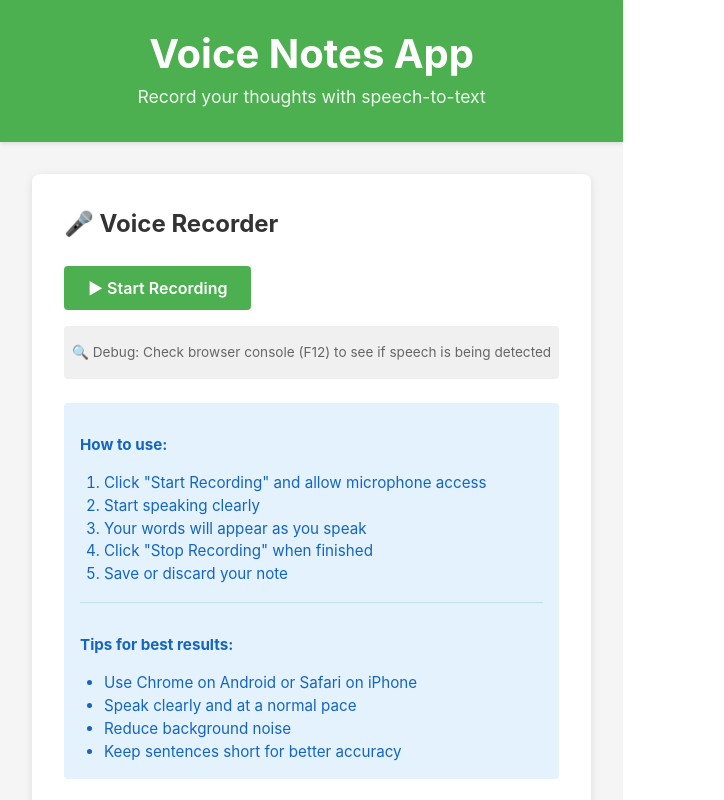
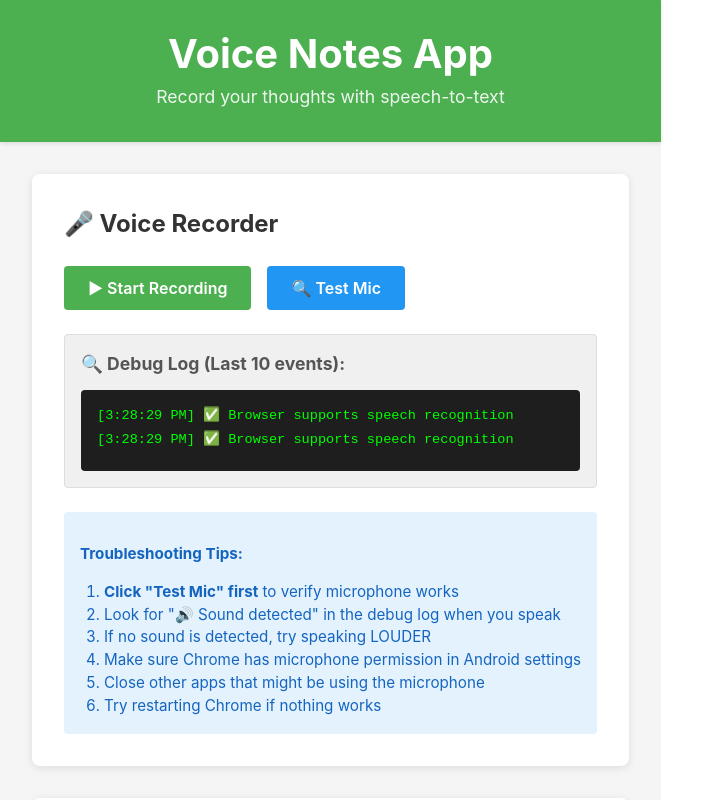
Before and after one commit to sync008/voice-notes-app, a React (Vite) app in the folder my-react-app/: page / in a window 1280 px wide. Shown: the top 800 px of the page, without its empty margins (0-724 px from the left). Built offline with nearby package versions, Linux system fonts and the light colour scheme.

Commit message:
amndroid debug 2

```diff
--- a/my-react-app/src/App.jsx
+++ b/my-react-app/src/App.jsx
@@ -36,116 +36,168 @@ const Recorder = ({ onTranscriptComplete }) => {
   const [interimTranscript, setInterimTranscript] = useState('');
   const [error, setError] = useState('');
   const [browserSupport, setBrowserSupport] = useState(true);
+  const [debugLogs, setDebugLogs] = useState([]);
+  const [micPermissionGranted, setMicPermissionGranted] = useState(false);
 
   const recognitionRef = useRef(null);
-  const restartTimeoutRef = useRef(null);
   const isStoppedManually = useRef(false);
+  const hasStartedSuccessfully = useRef(false);
+
+  // Add debug log
+  const addDebugLog = (message) => {
+    const timestamp = new Date().toLocaleTimeString();
+    setDebugLogs(prev => [`[${timestamp}] ${message}`, ...prev].slice(0, 10));
+    console.log(message);
+  };
 
   // Check browser support
   useEffect(() => {
     const SpeechRecognition = window.SpeechRecognition || window.webkitSpeechRecognition;
     if (!SpeechRecognition) {
       setBrowserSupport(false);
-      setError('Speech recognition is not supported on this browser. Please use Chrome, Safari, or Edge.');
+      setError('Speech recognition is not supported on this browser. Please use Chrome.');
+      addDebugLog('❌ Browser does not support speech recognition');
+    } else {
+      addDebugLog('✅ Browser supports speech recognition');
     }
   }, []);
+
+  // Test microphone access
+  const testMicrophone = async () => {
+    addDebugLog('🔍 Testing microphone access...');
+    try {
+      const stream = await navigator.mediaDevices.getUserMedia({ audio: true });
+      addDebugLog('✅ Microphone access granted!');
+      setMicPermissionGranted(true);
+
+      // Stop the stream
+      stream.getTracks().forEach(track => {
+        track.stop();
+        addDebugLog('🎤 Microphone track stopped');
+      });
+
+      return true;
+    } catch (err) {
+      addDebugLog(`❌ Microphone error: ${err.message}`);
+      setError(`Microphone access failed: ${err.message}`);
+      return false;
+    }
+  };
 
   // Initialize recognition
   const initRecognition = () => {
     const SpeechRecognition = window.SpeechRecognition || window.webkitSpeechRecognition;
-    if (!SpeechRecognition) return null;
+    if (!SpeechRecognition) {
+      addDebugLog('❌ SpeechRecognition not available');
+      return null;
+    }
 
     const recognition = new SpeechRecognition();
 
     // Android Chrome optimized settings
-    recognition.continuous = true; // Changed to true for better Android support
+    recognition.continuous = true;
     recognition.interimResults = true;
     recognition.maxAlternatives = 1;
     recognition.lang = 'en-US';
 
+    addDebugLog('⚙️ Recognition configured: continuous=true, lang=en-US');
+
     recognition.onstart = () => {
-      console.log('✅ Speech recognition started successfully');
+      addDebugLog('✅ Recognition STARTED - Microphone is now listening');
+      hasStartedSuccessfully.current = true;
       setError('');
       setIsRecording(true);
     };
 
+    recognition.onaudiostart = () => {
+      addDebugLog('🎤 Audio capture started - Sound is being captured');
+    };
+
+    recognition.onsoundstart = () => {
+      addDebugLog('🔊 Sound detected by microphone');
+    };
+
+    recognition.onspeechstart = () => {
+      addDebugLog('🗣️ Speech detected - Processing your words...');
+    };
+
     recognition.onresult = (event) => {
-      console.log('🎤 Received speech result:', event.results.length, 'results');
+      addDebugLog(`📝 Got ${event.results.length} result(s)`);
       let interim = '';
       let final = '';
 
       for (let i = event.resultIndex; i < event.results.length; i++) {
-        const transcript = event.results[i][0].transcript;
-        console.log(`Result ${i}: "${transcript}" (final: ${event.results[i].isFinal})`);
+        const text = event.results[i][0].transcript;
+        const confidence = event.results[i][0].confidence;
 
         if (event.results[i].isFinal) {
-          final += transcript + ' ';
+          final += text + ' ';
+          addDebugLog(`✅ FINAL: "${text}" (confidence: ${confidence?.toFixed(2) || 'N/A'})`);
         } else {
-          interim += transcript;
+          interim += text;
+          addDebugLog(`⏳ INTERIM: "${text}"`);
         }
       }
 
       if (final) {
-        console.log('✅ Final transcript:', final);
         setTranscript(prev => prev + final);
-      }
-      if (interim) {
-        console.log('⏳ Interim transcript:', interim);
       }
       setInterimTranscript(interim);
     };
 
+    recognition.onspeechend = () => {
+      addDebugLog('🔇 Speech ended - No more speech detected');
+    };
+
+    recognition.onsoundend = () => {
+      addDebugLog('🔇 Sound ended - No more sound detected');
+    };
+
+    recognition.onaudioend = () => {
+      addDebugLog('🔇 Audio capture ended');
+    };
+
     recognition.onerror = (event) => {
-      console.error('Speech recognition error:', event.error);
+      addDebugLog(`❌ ERROR: ${event.error} - ${event.message || 'No message'}`);
 
-      // Handle specific errors
       if (event.error === 'not-allowed' || event.error === 'permission-denied') {
-        setError('Microphone permission denied. Please go to Chrome Settings > Site Settings > Microphone and allow access for this site, then reload the page.');
+        setError('Microphone permission denied. Please allow microphone access in Chrome settings.');
         setIsRecording(false);
         isStoppedManually.current = true;
       } else if (event.error === 'no-speech') {
-        // Don't show error on Android, just continue
-        console.log('No speech detected, will restart...');
-      } else if (event.error === 'aborted') {
-        // Ignore aborted errors unless manually stopped
-        if (!isStoppedManually.current) {
-          console.log('Recognition aborted, will restart...');
-        }
+        addDebugLog('⚠️ No speech detected - Make sure you are speaking clearly');
       } else if (event.error === 'audio-capture') {
-        setError('Microphone error. Please check that your microphone is working and not being used by another app.');
+        setError('Cannot access microphone. Please check if another app is using it.');
         setIsRecording(false);
         isStoppedManually.current = true;
       } else if (event.error === 'network') {
-        setError('Network error. Speech recognition requires an internet connection.');
+        setError('Network error. Speech recognition needs internet connection.');
         setIsRecording(false);
         isStoppedManually.current = true;
-      } else if (event.error === 'service-not-allowed') {
-        setError('Speech recognition service is not available. Please reload the page and try again.');
-        setIsRecording(false);
-        isStoppedManually.current = true;
-      } else {
-        console.log('Recognition error:', event.error);
+      } else if (event.error === 'aborted') {
+        if (!isStoppedManually.current) {
+          addDebugLog('⚠️ Recognition aborted unexpectedly');
+        }
       }
     };
 
     recognition.onend = () => {
-      console.log('Speech recognition ended');
+      addDebugLog('🛑 Recognition ended');
       setInterimTranscript('');
 
-      // Auto-restart if still recording and not stopped manually
-      if (!isStoppedManually.current) {
-        console.log('Auto-restarting recognition...');
-        restartTimeoutRef.current = setTimeout(() => {
+      // Auto-restart if still recording
+      if (!isStoppedManually.current && hasStartedSuccessfully.current) {
+        addDebugLog('🔄 Attempting to restart...');
+        setTimeout(() => {
           try {
             if (recognitionRef.current) {
               recognitionRef.current.start();
-              console.log('Recognition restarted');
             }
           } catch (err) {
-            console.log('Could not restart recognition:', err);
+            addDebugLog(`❌ Restart failed: ${err.message}`);
             setIsRecording(false);
           }
-        }, 100); // Reduced delay
+        }, 100);
       } else {
         setIsRecording(false);
       }
@@ -158,57 +210,54 @@ const Recorder = ({ onTranscriptComplete }) => {
   const startRecording = async () => {
     if (!browserSupport) return;
 
-    try {
+    addDebugLog('🎬 Starting recording process...');
     setError('');
     setTranscript('');
     setInterimTranscript('');
     isStoppedManually.current = false;
+    hasStartedSuccessfully.current = false;
 
-      // Initialize recognition FIRST (before permission check)
+    // First test microphone
+    const micOk = await testMicrophone();
+    if (!micOk) {
+      addDebugLog('❌ Cannot proceed - microphone test failed');
+      return;
+    }
+
+    // Wait a bit for Android
+    await new Promise(resolve => setTimeout(resolve, 500));
+
+    // Initialize recognition
     const recognition = initRecognition();
     if (!recognition) {
       setError('Could not initialize speech recognition.');
+      addDebugLog('❌ Recognition initialization failed');
       return;
     }
 
     recognitionRef.current = recognition;
 
-      // Add a small delay for Android Chrome stability
-      await new Promise(resolve => setTimeout(resolve, 100));
-
     try {
+      addDebugLog('🎤 Calling recognition.start()...');
       recognition.start();
-        setIsRecording(true);
     } catch (err) {
-        console.error('Error starting recognition:', err);
-        // If it's an "already started" error, ignore it
-        if (err.message && err.message.includes('already started')) {
-          setIsRecording(true);
-        } else {
-          setError('Failed to start recording. Please reload the page and try again.');
-        }
-      }
-
-    } catch (err) {
-      console.error('Error in startRecording:', err);
-      setError('An unexpected error occurred. Please try again.');
+      addDebugLog(`❌ Start failed: ${err.message}`);
+      setError('Failed to start recording. Please try again.');
     }
   };
 
   // Stop recording
   const stopRecording = () => {
+    addDebugLog('⏹️ Stopping recording...');
     isStoppedManually.current = true;
-
-    if (restartTimeoutRef.current) {
-      clearTimeout(restartTimeoutRef.current);
-      restartTimeoutRef.current = null;
-    }
+    hasStartedSuccessfully.current = false;
 
     if (recognitionRef.current) {
       try {
         recognitionRef.current.stop();
+        addDebugLog('✅ Recognition stopped');
       } catch (err) {
-        console.log('Error stopping recognition:', err);
+        addDebugLog(`⚠️ Stop error: ${err.message}`);
       }
       recognitionRef.current = null;
     }
@@ -223,6 +272,7 @@ const Recorder = ({ onTranscriptComplete }) => {
       onTranscriptComplete(transcript.trim());
       setTranscript('');
       setInterimTranscript('');
+      addDebugLog('💾 Note saved');
     }
   };
 
@@ -230,14 +280,12 @@ const Recorder = ({ onTranscriptComplete }) => {
   const discardTranscript = () => {
     setTranscript('');
     setInterimTranscript('');
+    addDebugLog('🗑️ Transcript discarded');
   };
 
   // Cleanup on unmount
   useEffect(() => {
     return () => {
-      if (restartTimeoutRef.current) {
-        clearTimeout(restartTimeoutRef.current);
-      }
       if (recognitionRef.current) {
         try {
           recognitionRef.current.stop();
@@ -258,7 +306,7 @@ const Recorder = ({ onTranscriptComplete }) => {
         <div style={styles.error}>
           ⚠️ Speech recognition is not supported on this browser.
           <br />
-          Please use <strong>Chrome</strong> (Android) or <strong>Safari</strong> (iPhone).
+          Please use <strong>Chrome</strong> on Android.
         </div>
       )}
 
@@ -268,8 +316,15 @@ const Recorder = ({ onTranscriptComplete }) => {
         </div>
       )}
 
+      {micPermissionGranted && (
+        <div style={styles.success}>
+          ✅ Microphone permission granted
+        </div>
+      )}
+
       <div style={styles.controls}>
         {!isRecording ? (
+          <>
             <button
               onClick={startRecording}
               style={{...styles.button, ...styles.startButton}}
@@ -277,6 +332,14 @@ const Recorder = ({ onTranscriptComplete }) => {
             >
               ▶ Start Recording
             </button>
+            <button
+              onClick={testMicrophone}
+              style={{...styles.button, ...styles.testButton}}
+              disabled={!browserSupport}
+            >
+              🔍 Test Mic
+            </button>
+          </>
         ) : (
           <button
             onClick={stopRecording}
@@ -290,15 +353,9 @@ const Recorder = ({ onTranscriptComplete }) => {
       {isRecording && (
         <div style={styles.recordingIndicator}>
           <span style={styles.recordingDot}>●</span>
-          <span>Listening... Speak clearly into your phone</span>
+          <span>Recording... Speak clearly and loudly</span>
         </div>
       )}
-
-      <div style={styles.debugInfo}>
-        <p style={{fontSize: '0.85rem', color: '#666', margin: '0.5rem 0'}}>
-          🔍 Debug: Check browser console (F12) to see if speech is being detected
-        </p>
-      </div>
 
       {displayText && (
         <div style={styles.transcriptSection}>
@@ -328,24 +385,29 @@ const Recorder = ({ onTranscriptComplete }) => {
         </div>
       )}
 
+      <div style={styles.debugSection}>
+        <h3 style={styles.sectionTitle}>🔍 Debug Log (Last 10 events):</h3>
+        <div style={styles.debugBox}>
+          {debugLogs.length === 0 ? (
+            <div style={{color: '#999'}}>No events yet. Click "Start Recording" to begin.</div>
+          ) : (
+            debugLogs.map((log, idx) => (
+              <div key={idx} style={styles.debugLine}>{log}</div>
+            ))
+          )}
+        </div>
+      </div>
+
       <div style={styles.info}>
-        <p><strong>How to use:</strong></p>
+        <p><strong>Troubleshooting Tips:</strong></p>
         <ol style={styles.infoList}>
-          <li>Click "Start Recording" and allow microphone access</li>
-          <li>Start speaking clearly</li>
-          <li>Your words will appear as you speak</li>
-          <li>Click "Stop Recording" when finished</li>
-          <li>Save or discard your note</li>
+          <li><strong>Click "Test Mic" first</strong> to verify microphone works</li>
+          <li>Look for "🔊 Sound detected" in the debug log when you speak</li>
+          <li>If no sound is detected, try speaking LOUDER</li>
+          <li>Make sure Chrome has microphone permission in Android settings</li>
+          <li>Close other apps that might be using the microphone</li>
+          <li>Try restarting Chrome if nothing works</li>
         </ol>
-        <div style={styles.tips}>
-          <p><strong>Tips for best results:</strong></p>
-          <ul style={styles.infoList}>
-            <li>Use Chrome on Android or Safari on iPhone</li>
-            <li>Speak clearly and at a normal pace</li>
-            <li>Reduce background noise</li>
-            <li>Keep sentences short for better accuracy</li>
-          </ul>
-        </div>
       </div>
     </div>
   );
@@ -444,7 +506,7 @@ const App = () => {
       </div>
 
       <footer style={styles.footer}>
-        <p>Works on Chrome (Android) • Safari (iPhone) • Edge</p>
+        <p>Optimized for Chrome on Android</p>
         <p style={{fontSize: '0.85rem', marginTop: '0.5rem', opacity: 0.8}}>
           Notes stored in memory • Will clear when page closes
         </p>
@@ -507,10 +569,20 @@ const styles = {
     border: '1px solid #ef9a9a',
     lineHeight: '1.5',
   },
+  success: {
+    backgroundColor: '#e8f5e9',
+    color: '#2e7d32',
+    padding: '1rem',
+    borderRadius: '4px',
+    marginBottom: '1rem',
+    border: '1px solid #81c784',
+    lineHeight: '1.5',
+  },
   controls: {
     display: 'flex',
     gap: '1rem',
     marginBottom: '1rem',
+    flexWrap: 'wrap',
   },
   button: {
     padding: '0.75rem 1.5rem',
@@ -528,6 +600,10 @@ const styles = {
   },
   stopButton: {
     backgroundColor: '#f44336',
+    color: 'white',
+  },
+  testButton: {
+    backgroundColor: '#2196F3',
     color: 'white',
   },
   saveButton: {
@@ -550,12 +626,6 @@ const styles = {
     fontSize: '1.2rem',
     padding: '0.25rem 0.5rem',
     minWidth: 'auto',
-  },
-  debugInfo: {
-    padding: '0.5rem',
-    backgroundColor: '#f0f0f0',
-    borderRadius: '4px',
-    marginTop: '1rem',
   },
   recordingIndicator: {
     display: 'flex',
@@ -603,6 +673,27 @@ const styles = {
     display: 'flex',
     gap: '1rem',
   },
+  debugSection: {
+    marginTop: '1.5rem',
+    padding: '1rem',
+    backgroundColor: '#f0f0f0',
+    borderRadius: '4px',
+    border: '1px solid #ddd',
+  },
+  debugBox: {
+    backgroundColor: '#1e1e1e',
+    color: '#00ff00',
+    padding: '1rem',
+    borderRadius: '4px',
+    fontFamily: 'monospace',
+    fontSize: '0.85rem',
+    maxHeight: '300px',
+    overflowY: 'auto',
+    lineHeight: '1.5',
+  },
+  debugLine: {
+    marginBottom: '0.25rem',
+  },
   info: {
     marginTop: '1.5rem',
     padding: '1rem',
@@ -610,11 +701,6 @@ const styles = {
     borderRadius: '4px',
     fontSize: '0.95rem',
     color: '#1565c0',
-  },
-  tips: {
-    marginTop: '1rem',
-    paddingTop: '1rem',
-    borderTop: '1px solid #bbdefb',
   },
   infoList: {
     margin: '0.5rem 0 0 0',
```
Lines whose indentation alone changed are shown as unchanged.
